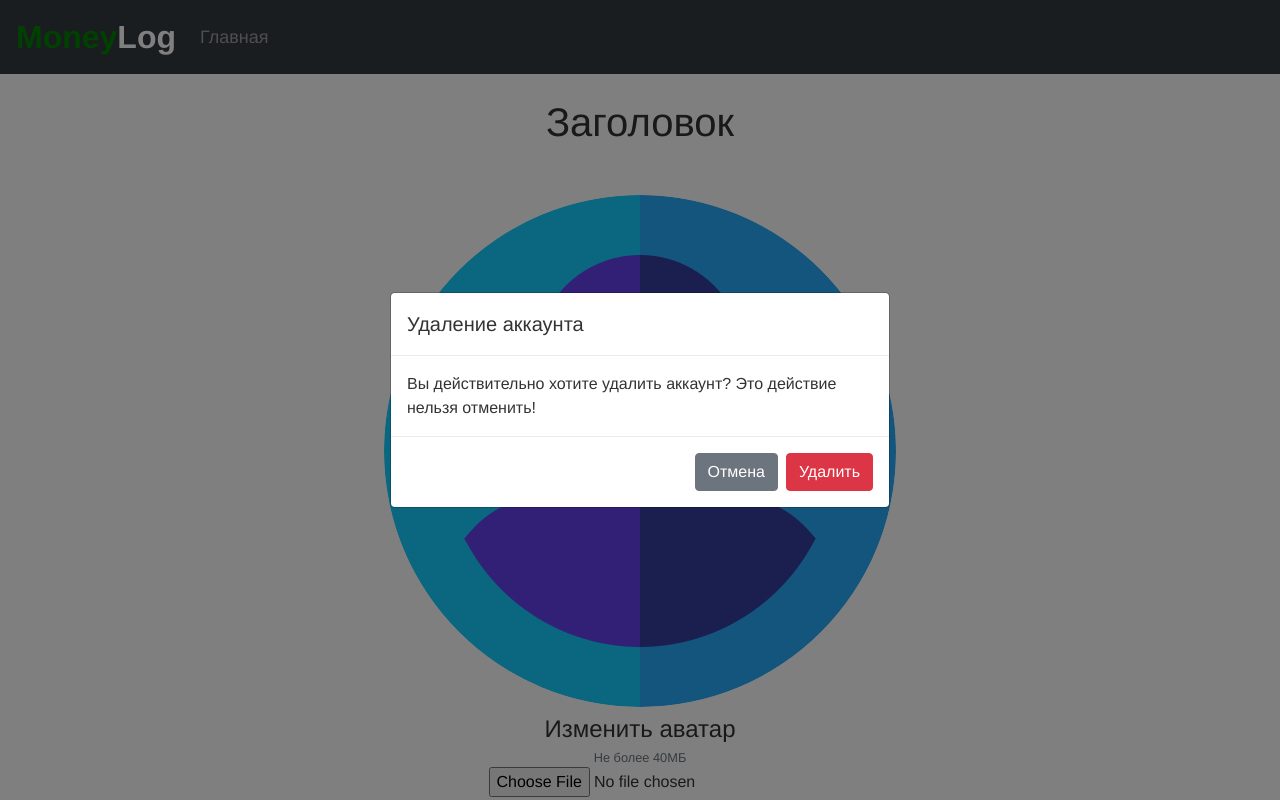
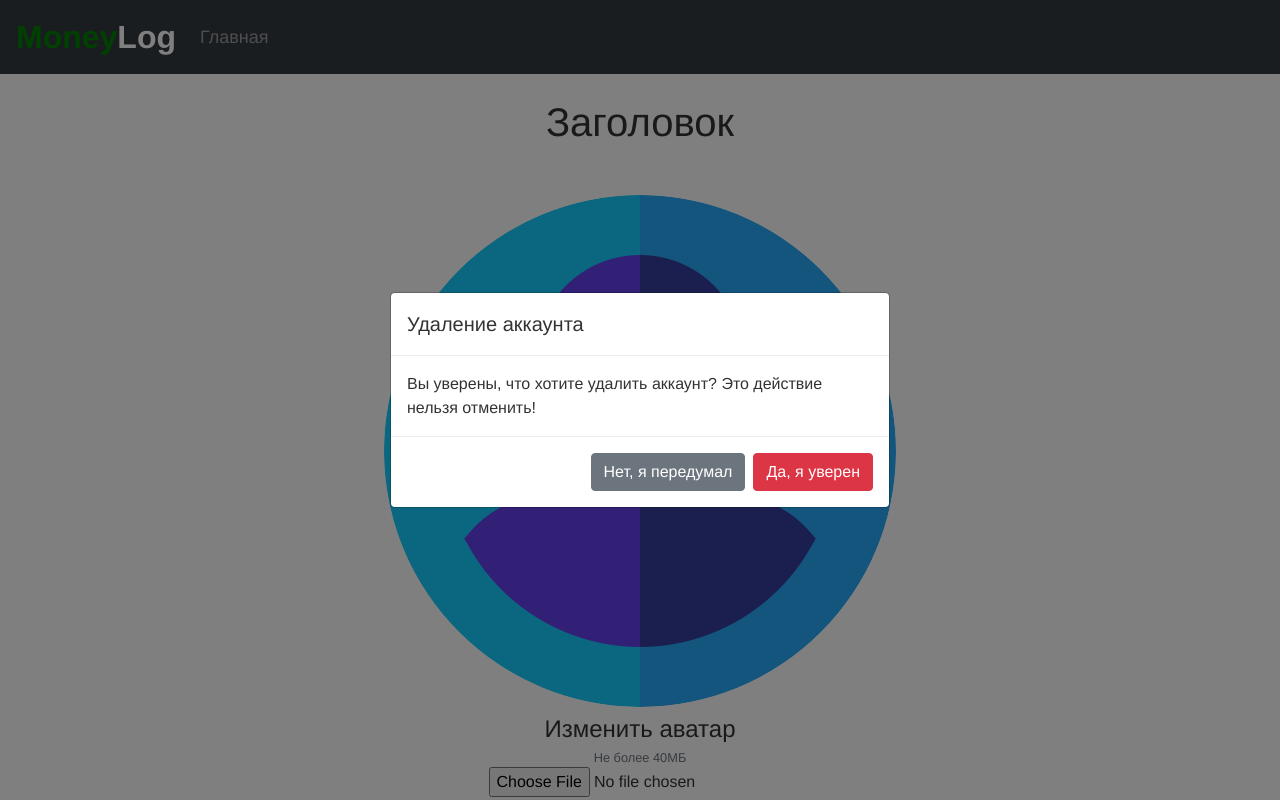
Before and after one commit to l27001/moneylog, a Flask app: template app/templates/profile.html in a window 1280 px wide, after a click on "Удалить аккаунт". Run offline with Flask 2, Linux system fonts and the light colour scheme; the template is opened without the code that fills it: values that come from a table or form of the project are taken from there, others are empty; some libraries are stand-ins or nearby versions.

Commit message:
Кнопки

```diff
--- a/app/templates/base.html
+++ b/app/templates/base.html
@@ -7,7 +7,6 @@
 	<link rel="shortcut icon" href="/static/favicon.ico" type="image/x-icon">
 	{% block extracss %}
 	{% endblock %}
-	<link rel="stylesheet" type="text/css" href="https://cdn.datatables.net/v/bs4/dt-1.11.3/b-2.0.1/date-1.1.1/r-2.2.9/datatables.min.css"/>
 	<link rel="stylesheet" href="https://stackpath.bootstrapcdn.com/bootstrap/4.1.3/css/bootstrap.min.css" integrity="sha384-MCw98/SFnGE8fJT3GXwEOngsV7Zt27NXFoaoApmYm81iuXoPkFOJwJ8ERdknLPMO" crossorigin="anonymous">
 	<link rel="stylesheet" type="text/css" href="/static/css/main.css">
 </head>
--- a/app/templates/error.html
+++ b/app/templates/error.html
@@ -6,7 +6,7 @@
 	  <h4 class="alert-heading">{{name}}</h4>
 	  <p>{{description}}</p>
 	  <hr>
-	  <p class="mb-0">Вы можете вернуться на <a href="/">домашнюю</a> или на <a href="javascript:%20history.go(-1)">предыдущую страницу</a>.</p>
+	  <p class="mb-0">Вы можете вернуться на <a class="alert-link" href="/">домашнюю</a> или на <a class="alert-link" href="javascript:%20history.go(-1)">предыдущую страницу</a>.</p>
 	</div>
 </div>
 {% endblock %}
--- a/app/templates/profile.html
+++ b/app/templates/profile.html
@@ -54,10 +54,10 @@
         <h5 class="modal-title" id="delete_account_title">Удаление аккаунта</h5>
       </div>
       <div class="modal-body">
-        Вы действительно хотите удалить аккаунт? Это действие нельзя отменить!</div>
+        Вы уверены, что хотите удалить аккаунт? Это действие нельзя отменить!</div>
       <div class="modal-footer">
-        <button type="button" class="btn btn-secondary" data-dismiss="modal">Отмена</button>
-        <button type="button" onclick="location.href = '/profile/delete'" class="btn btn-danger" data-dismiss="modal">Удалить</button>
+        <button type="button" class="btn btn-secondary" data-dismiss="modal">Нет, я передумал</button>
+        <button type="button" onclick="location.href = '/profile/delete'" class="btn btn-danger" data-dismiss="modal">Да, я уверен</button>
       </div>
     </div>
   </div>
```
Also changed, not shown: app/templates/index.html (+28 -8 lines).
